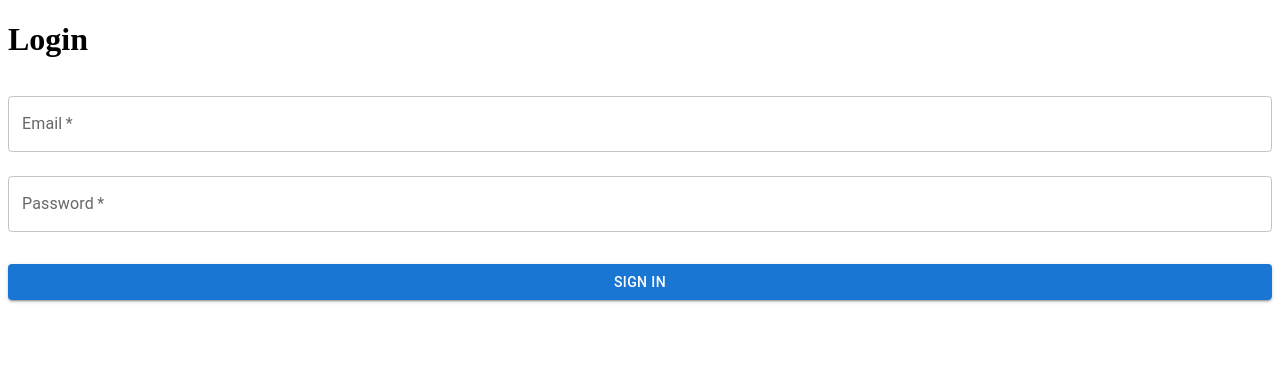
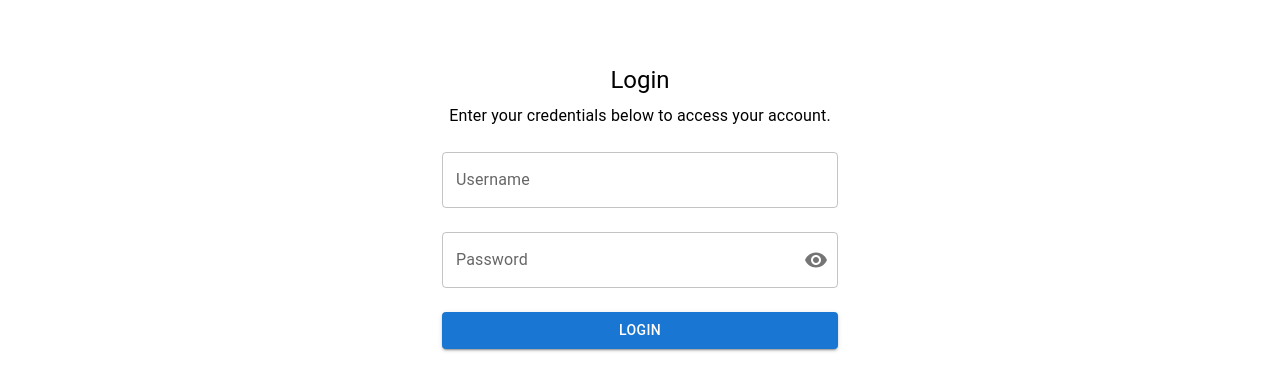
Before and after one commit to LordBobbert/GymManagerDev, a Next.js app in the folder frontend/: page /auth/login in a window 1280 px wide. Shown: the top 390 px of the page. Built offline with nearby package versions, Linux system fonts and the light colour scheme.

Commit message:
Refactor: Remove unused NextAuth type declarations and API route
- Removed the unused type declarations for NextAuth in the file `next-auth.d.ts`.
- Deleted the unused API route file `route.ts` in the `auth/[...nextAuth]` directory.

```diff
--- a/frontend/src/app/auth/login/page.tsx
+++ b/frontend/src/app/auth/login/page.tsx
@@ -1,11 +1,69 @@
-// File: src/app/auth/login/page.tsx
-import LoginForm from '../../../components/auth/LoginForm';
+"use client";
 
-export default function LoginPage() {
+import { useState } from "react";
+import { useRouter } from "next/navigation";
+import LoginForm from "../../../components/auth/LoginForm";
+import { Container, Typography, Box } from '@mui/material';
+
+const LoginPage = () => {
+  const [error, setError] = useState<string | null>(null);
+  const router = useRouter();
+
+  const handleLogin = async (data: { username: string; password: string }) => {
+    setError(null);
+
+    try {
+      // Send a login request to your backend
+      const response = await fetch(`${process.env.NEXT_PUBLIC_API_BASE_URL}/api/user-management/auth/login/`, {
+        method: 'POST',
+        headers: {
+          'Content-Type': 'application/json',
+        },
+        body: JSON.stringify({
+          username: data.username,
+          password: data.password,
+        }),
+        credentials: 'include',  // Ensure cookies are included for cross-origin requests
+      });
+
+      const result = await response.json();
+
+      if (response.ok) {
+        const roles = result.user.roles;
+
+        // Check roles and redirect to the appropriate dashboard
+        if (roles.includes('admin')) {
+          router.push('/admin/dashboard');
+        } else if (roles.includes('trainer')) {
+          router.push('/trainer/dashboard');
+        } else {
+          setError("You don't have the required permissions.");
+        }
+      } else {
+        // Detailed error logging
+        console.log("Login error:", result.error || 'Login failed');
+        setError(result.error || 'Login failed');
+      }
+    } catch (err) {
+      // Log network errors or unexpected issues
+      console.error('Network error or unexpected error:', err);
+      setError('An unexpected error occurred. Please try again.');
+    }
+  };
+
   return (
-    <div>
-      <h1>Login</h1>
-      <LoginForm />
-    </div>
+    <Container component="main" maxWidth="xs">
+      <Box sx={{ mt: 8, display: 'flex', flexDirection: 'column', alignItems: 'center' }}>
+        <Typography component="h1" variant="h5">
+          Login
+        </Typography>
+        <Typography component="p" variant="body1" sx={{ mt: 1, textAlign: 'center' }}>
+          Enter your credentials below to access your account.
+        </Typography>
+        <LoginForm onSubmit={handleLogin} error={error} />
+      </Box>
+    </Container>
   );
-}
+};
+
+export default LoginPage;
--- a/frontend/src/components/auth/LoginForm.tsx
+++ b/frontend/src/components/auth/LoginForm.tsx
@@ -1,92 +1,81 @@
-// File: src/components/auth/LoginForm.tsx
-'use client';
+// File: components/auth/LoginForm.tsx
 
-import { signIn } from 'next-auth/react';
-import { useState } from 'react';
-import { useRouter } from 'next/navigation';
-import { Button, TextField, Box } from '@mui/material';
-import { Formik, Form } from 'formik';
+import { useState } from "react";
+import { useForm } from "react-hook-form";
 import * as Yup from 'yup';
+import { yupResolver } from '@hookform/resolvers/yup';
+import { TextField, Button, Typography, Box, IconButton, InputAdornment } from '@mui/material';
+import Visibility from '@mui/icons-material/Visibility';
+import VisibilityOff from '@mui/icons-material/VisibilityOff';
 
-// Define the validation schema using Yup
-const validationSchema = Yup.object({
-  email: Yup.string().email('Invalid email address').required('Email is required'),
-  password: Yup.string().required('Password is required').min(6, 'Password must be at least 6 characters'),
+interface LoginFormData {
+  username: string;
+  password: string;
+}
+
+interface LoginFormProps {
+  onSubmit: (data: LoginFormData) => void;
+  error?: string | null;
+}
+
+const loginSchema = Yup.object().shape({
+  username: Yup.string().required("Username is required"),
+  password: Yup.string().min(8, "Password must be at least 8 characters").required("Password is required"),
 });
 
-interface LoginFormProps {
-  onError?: (error: string) => void;
-}
-
-const LoginForm: React.FC<LoginFormProps> = ({ onError }) => {
-  const router = useRouter();
-  const [loading, setLoading] = useState(false);
-
-  const handleSubmit = async (values: { email: string; password: string }) => {
-    setLoading(true);
-    onError?.(''); // Clear any previous error messages
-
-    const result = await signIn('credentials', {
-      redirect: false,
-      email: values.email,
-      password: values.password,
+const LoginForm = ({ onSubmit, error }: LoginFormProps) => {
+  const { register, handleSubmit, formState: { errors } } = useForm<LoginFormData>({
+    resolver: yupResolver(loginSchema),
   });
 
-    setLoading(false);
-
-    if (result?.error) {
-      onError?.('Invalid email or password');
-    } else {
-      router.push('/admin/dashboard'); // Redirect on successful login
-    }
-  };
+  const [showPassword, setShowPassword] = useState(false);
 
   return (
-    <Formik
-      initialValues={{ email: '', password: '' }}
-      validationSchema={validationSchema}
-      onSubmit={handleSubmit}
-    >
-      {({ values, errors, touched, handleChange, handleBlur, handleSubmit }) => (
-        <Box component={Form} onSubmit={handleSubmit} sx={{ mt: 1 }}>
+    <Box component="form" onSubmit={handleSubmit(onSubmit)} sx={{ mt: 1 }}>
       <TextField
+        label="Username"
+        fullWidth
         margin="normal"
+        {...register("username")}
+        error={!!errors.username}
+        helperText={errors.username?.message}
+      />
+
+      <TextField
+        label="Password"
         fullWidth
-            label="Email"
-            name="email"
-            type="email"
-            value={values.email}
-            onChange={handleChange}
-            onBlur={handleBlur}
-            error={touched.email && Boolean(errors.email)}
-            helperText={touched.email && errors.email}
-            required
+        margin="normal"
+        type={showPassword ? "text" : "password"}
+        {...register("password")}
+        error={!!errors.password}
+        helperText={errors.password?.message}
+        InputProps={{
+          endAdornment: (
+            <InputAdornment position="end">
+              <IconButton onClick={() => setShowPassword(!showPassword)} edge="end">
+                {showPassword ? <VisibilityOff /> : <Visibility />}
+              </IconButton>
+            </InputAdornment>
+          )
+        }}
       />
-          <TextField
-            margin="normal"
-            fullWidth
-            label="Password"
-            name="password"
-            type="password"
-            value={values.password}
-            onChange={handleChange}
-            onBlur={handleBlur}
-            error={touched.password && Boolean(errors.password)}
-            helperText={touched.password && errors.password}
-            required
-          />
+
+      {error && (
+        <Typography color="error" variant="body2">
+          {error}
+        </Typography>
+      )}
+
       <Button
         type="submit"
         fullWidth
         variant="contained"
-            sx={{ mt: 3, mb: 2 }}
-            disabled={loading}
+        color="primary"
+        sx={{ mt: 2 }}
       >
-            {loading ? 'Signing in...' : 'Sign In'}
+        Login
       </Button>
     </Box>
-      )}
-    </Formik>
   );
 };
 
```
Also changed, not shown: frontend/src/app/admin/layout.tsx (+20 -28 lines), frontend/src/app/api/auth/[...nextAuth]/route.ts (deleted, +0 -55 lines), frontend/src/app/middleware.ts (+35 -13 lines), frontend/src/types/next-auth.d.ts (deleted, +0 -20 lines). Lines whose indentation alone changed are shown as unchanged.
